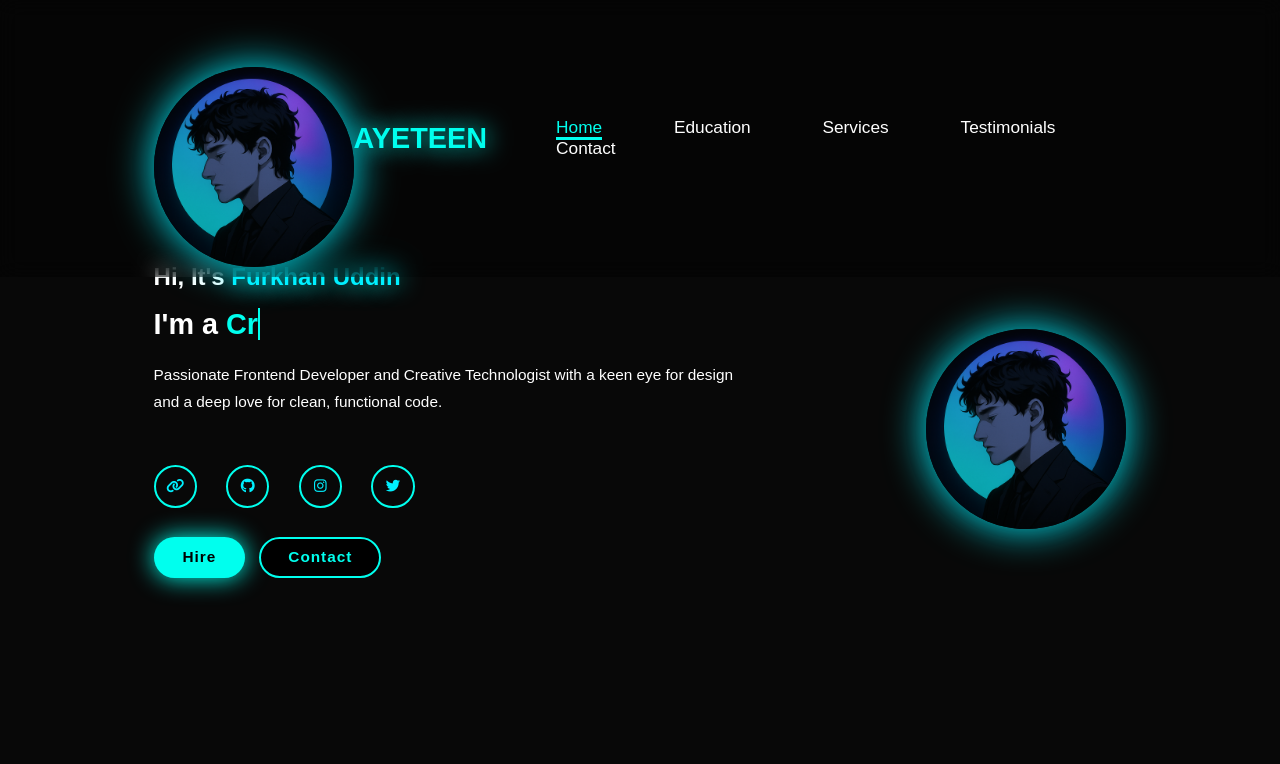
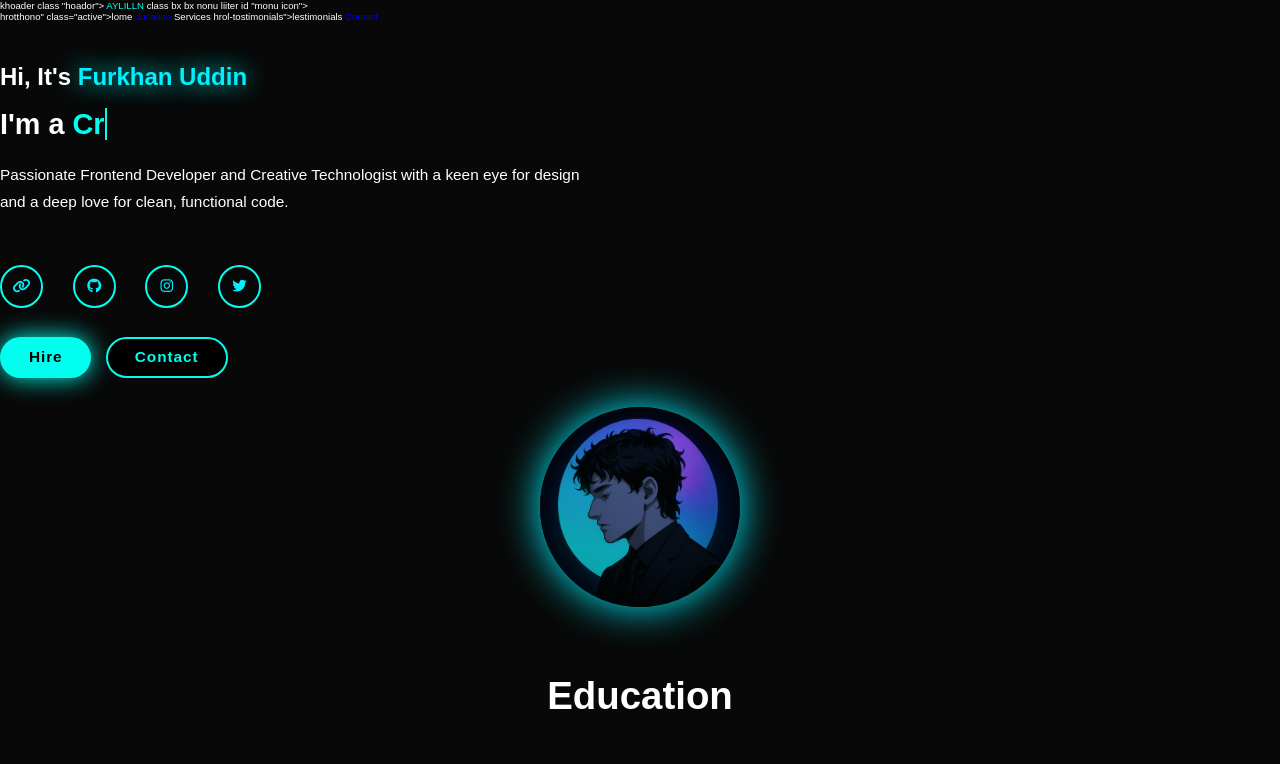
Before and after one commit to AYETEEN7/UDDIN-s-PORTFOLIO, a plain HTML site: page index.html in a window 1280 px wide. Shown: the top 764 px of the page. Drawn offline with Linux system fonts and the light colour scheme.

Commit message:
Update index.html

```diff
--- a/index.html
+++ b/index.html
@@ -13,25 +13,18 @@
 </head>
 <body>
 
-   <header class="header">
-    <div class="home-img">
-        <img src="image.png" alt="profile">
-    </div>
-
-    <a href="#home" class="logo">
-        <span>AYETEEN</span>
-    </a>
-
-    <i class='bx bx-menu' id="menu-icon"></i>
-
-    <nav class="navbar">
-        <a href="#home" class="active">Home</a>
-        <a href="#education">Education</a>
-        <a href="#services">Services</a>
-        <a href="#testimonials">Testimonials</a>
-        <a href="#contact">Contact</a>
-    </nav>
-</header>
+  khoader class "hoador">
+<a hrel "Thoma" class "logo">
+<span>AYLILLN</span></a>
+<i> </i>class bx bx nonu liiter id "monu icon"></i>
+<nav class "navbar">
+    <a> hrotthono" class="active">lome</a>
+<a href="oducation">ducation</a>
+<a hret-services">Services</a>
+<a> hrol-tostimonials">lestimonials</a>
+<a href="Contact">Contact</a>
+</nav>
+</headers
 
 
   <section class="home" id="home">
```
